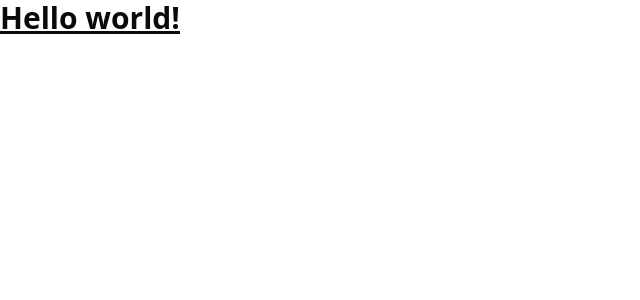
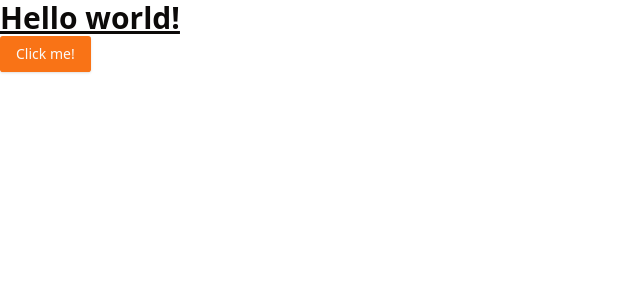
Before and after one commit to team411-uec/shokujin-wiki, a Next.js app in the folder website/: page / in a window 1280 px wide. Shown: the top 300 px of the page, without its empty margins (0-640 px from the left). Built offline with nearby package versions, Linux system fonts and the light colour scheme.

Commit message:
chore: ボタンの確認

```diff
--- a/website/package.json
+++ b/website/package.json
@@ -10,6 +10,7 @@
     "format": "prettier . --write"
   },
   "dependencies": {
+    "@radix-ui/react-slot": "^1.1.1",
     "class-variance-authority": "^0.7.1",
     "clsx": "^2.1.1",
     "lucide-react": "^0.474.0",
@@ -31,6 +32,7 @@
     "eslint-config-prettier": "^10.0.1",
     "postcss": "^8.5.1",
     "prettier": "^3.4.2",
+    "prettier-plugin-tailwindcss": "^0.6.11",
     "tailwindcss": "^3.4.17",
     "typescript": "^5.7.3",
     "typescript-eslint": "^8.22.0"
--- a/website/src/app/(index)/page.tsx
+++ b/website/src/app/(index)/page.tsx
@@ -1,3 +1,10 @@
+import { Button } from "@/components/ui/button";
+
 export default function IndexPage() {
-  return <h1 className="text-3xl font-bold underline">Hello world!</h1>;
+  return (
+    <div>
+      <h1 className="text-3xl font-bold underline">Hello world!</h1>
+      <Button variant="default">Click me!</Button>
+    </div>
+  );
 }
--- /dev/null
+++ b/website/src/components/ui/button.tsx
@@ -0,0 +1,57 @@
+import * as React from "react";
+import { Slot } from "@radix-ui/react-slot";
+import { cva, type VariantProps } from "class-variance-authority";
+
+import { cn } from "@/lib/utils";
+
+const buttonVariants = cva(
+  "inline-flex items-center justify-center gap-2 whitespace-nowrap rounded-md text-sm font-medium transition-colors focus-visible:outline-none focus-visible:ring-1 focus-visible:ring-ring disabled:pointer-events-none disabled:opacity-50 [&_svg]:pointer-events-none [&_svg]:size-4 [&_svg]:shrink-0",
+  {
+    variants: {
+      variant: {
+        default:
+          "bg-primary text-primary-foreground shadow hover:bg-primary/90",
+        destructive:
+          "bg-destructive text-destructive-foreground shadow-sm hover:bg-destructive/90",
+        outline:
+          "border border-input bg-background shadow-sm hover:bg-accent hover:text-accent-foreground",
+        secondary:
+          "bg-secondary text-secondary-foreground shadow-sm hover:bg-secondary/80",
+        ghost: "hover:bg-accent hover:text-accent-foreground",
+        link: "text-primary underline-offset-4 hover:underline",
+      },
+      size: {
+        default: "h-9 px-4 py-2",
+        sm: "h-8 rounded-md px-3 text-xs",
+        lg: "h-10 rounded-md px-8",
+        icon: "h-9 w-9",
+      },
+    },
+    defaultVariants: {
+      variant: "default",
+      size: "default",
+    },
+  },
+);
+
+export interface ButtonProps
+  extends React.ButtonHTMLAttributes<HTMLButtonElement>,
+    VariantProps<typeof buttonVariants> {
+  asChild?: boolean;
+}
+
+const Button = React.forwardRef<HTMLButtonElement, ButtonProps>(
+  ({ className, variant, size, asChild = false, ...props }, ref) => {
+    const Comp = asChild ? Slot : "button";
+    return (
+      <Comp
+        className={cn(buttonVariants({ variant, size, className }))}
+        ref={ref}
+        {...props}
+      />
+    );
+  },
+);
+Button.displayName = "Button";
+
+export { Button, buttonVariants };
```
Also changed, not shown: 2 other files (tests, documents, lock files or other folders).
